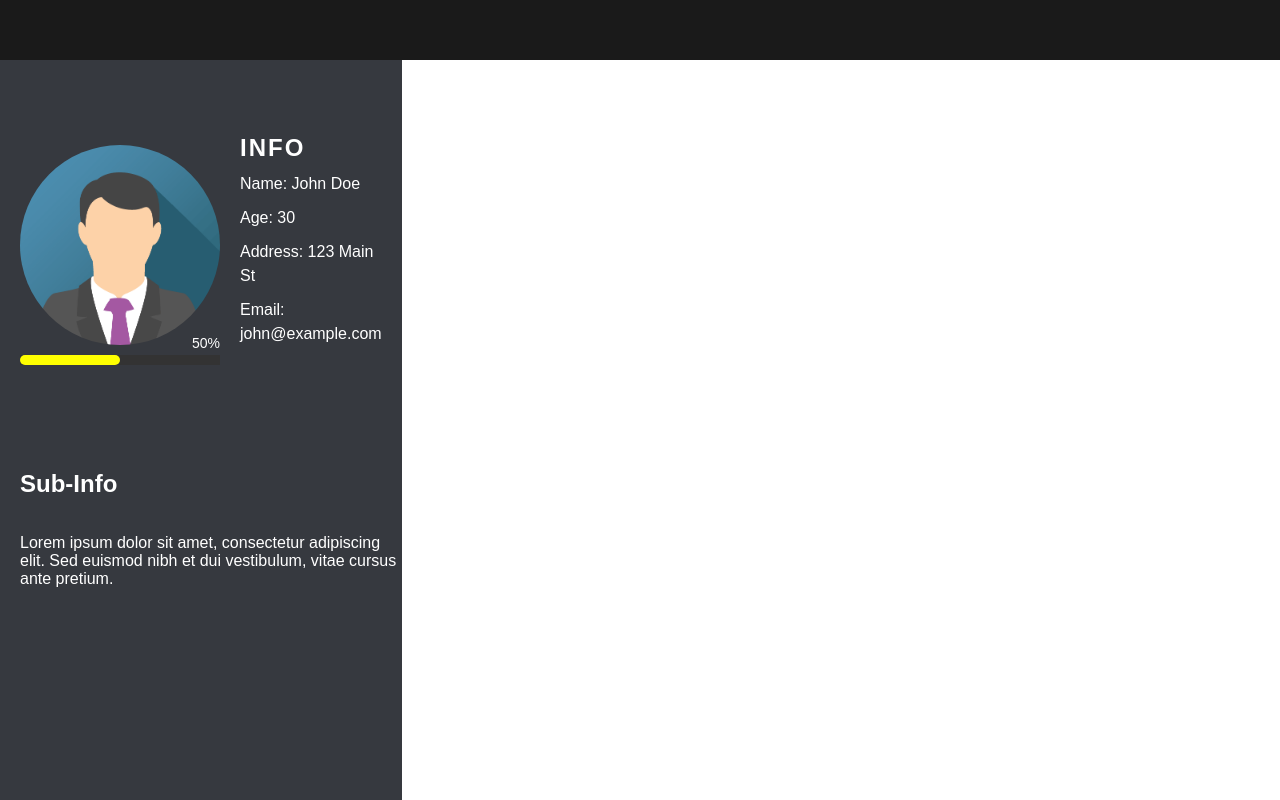
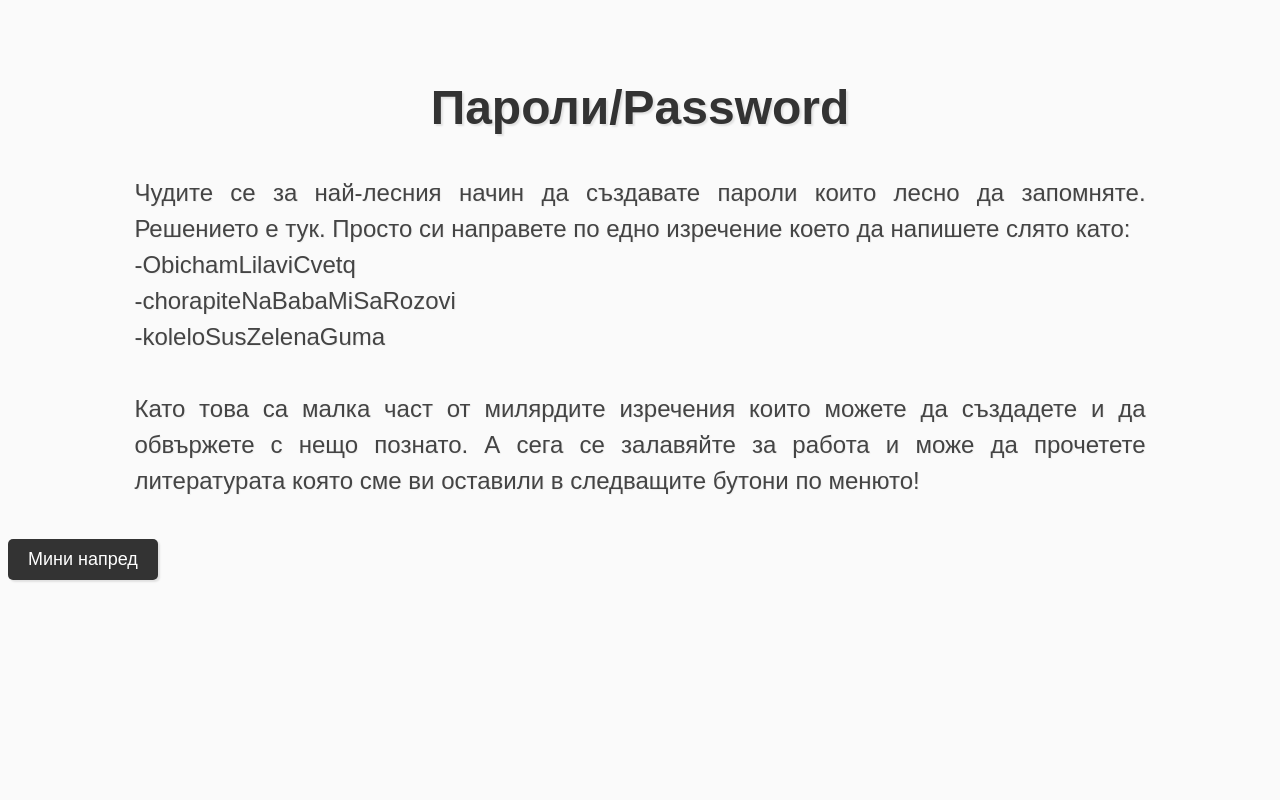
Before and after one commit to VocoPoco/PR_MASTERITE, a Django app: template tutorials/templates/tutorial2.html in a window 1280 px wide. Run offline with Django 4.2, Linux system fonts and the light colour scheme; the template is opened without the code that fills it, so the values that code supplies are empty.

Commit message:
tutorials/templates/homePage.html  tutorials/templates/tutorial2.html   tutorials/templates/tutorialPage.css

```diff
--- a/tutorials/templates/tutorial2.html
+++ b/tutorials/templates/tutorial2.html
@@ -1,74 +1,58 @@
 <!DOCTYPE html>
 <html>
 <head>
-  <title>CyberSecT</title>
-  <link rel="icon" href="Images/Logo.png">
-  <link rel="stylesheet" href="homePage.css">
-  <style>
+	<title>My Aesthetic Page</title>
+	<style>
+		body {
+			background-color: #fafafa;
+			color: #333333;
+			font-family: Arial, sans-serif;
+		}
 
-  </style>
+		h1 {
+			font-size: 48px;
+			text-align: center;
+			margin-top: 80px;
+			margin-bottom: 40px;
+			color: #333333;
+			text-shadow: 2px 2px 2px rgba(0, 0, 0, 0.1);
+		}
+
+		p {
+			font-size: 24px;
+			line-height: 1.5;
+			margin: 0 auto;
+			width: 80%;
+			text-align: justify;
+			color: #444444;
+			margin-bottom: 40px;
+			text-shadow: 1px 1px 1px rgba(0, 0, 0, 0.05);
+		}
+
+		.button {
+			display: inline-block;
+			padding: 10px 20px;
+			background-color: #333333;
+			color: #ffffff;
+			font-size: 18px;
+			text-decoration: none;
+			border-radius: 5px;
+			box-shadow: 2px 2px 2px rgba(0, 0, 0, 0.1);
+			transition: all 0.2s ease-in-out;
+		}
+
+		.button:hover {
+			background-color: #555555;
+			box-shadow: 4px 4px 4px rgba(0, 0, 0, 0.2);
+			transform: translateY(-2px);
+		}
+	</style>
 </head>
 <body>
-  <!--<div class="top-bar">
-    <div class="corner-buttons">
-      <a href="homePage.html">
-        <button>Home</button>
-      </a>
-      <a href="tutorial1.html">
-        <button>Tutorial 1</button>
-      </a>
-      <a href="tutorial2.html">
-        <button style="background-color: #6060A1;">Tutorial 2</button>
-      </a>
-      <a href="tutorial3.html">
-        <button>Tutorial 3</button>
-      </a>
-    </div>
-  </div>-->
-  <div id="left-side">
-    <div id="left-side-top">
-      <div>
-        <div style="border-radius: 100%;" onclick="window.location='profilePage.html'" class="container">
-          <img src="images/img_avatar.png" alt="">
-          <div class="overlay"></div>
-        </div>
-        <div id="progress-bar-container">
-          <div id="progress-bar"></div>
-          <div id="progress-text">0%</div>
-        </div>
-      </div>
-      <div id="info">
-        <h2>Info</h2>
-        <p>Name: John Doe</p>
-        <p>Age: 30</p>
-        <p>Address: 123 Main St</p>
-        <p>Email: john@example.com</p>
-      </div>
-    </div>
-    <div id="left-side-bottom" style="display: flex; flex-direction: column; align-items: flex-start">
-      <h2>Sub-Info</h2>
-      <p>Lorem ipsum dolor sit amet, consectetur adipiscing elit. Sed euismod nibh et dui vestibulum, vitae cursus ante pretium.</p>
-    </div>
-  </div>
-  <div id="right-side">
-  </div>
-  <script>
-    const progressBar = document.getElementById('progress-bar');
-    const progressText = document.getElementById('progress-text');
-    const progress = 50;
-    progressBar.style.width = `${progress}%`;
-    if (progress < 25) {
-      progressBar.style.backgroundColor = '#FF0000';
-    } else if (progress >= 25 && progress < 50) {
-      progressBar.style.backgroundColor = '#FFA500';
-    } else if (progress >= 50 && progress < 75) {
-      progressBar.style.backgroundColor = '#FFFF00';
-    } else if (progress >= 75 && progress != 100) {
-      progressBar.style.backgroundColor = '#008000';
-    } else if (progress == 100) {
-      progressBar.style.backgroundColor = '#66E8DB';
-    }
-    progressText.textContent = `${progress}%`;
-  </script>
+
+  <h1>Пароли/Password</h1>
+  <p>Чудите се за най-лесния начин да създавате пароли които лесно да запомняте. Решението е тук. Просто си направете по едно изречение което да напишете слято като:<br>-ObichamLilaviCvetq<br>-chorapiteNaBabaMiSaRozovi<br>-koleloSusZelenaGuma<br><br> Като това са малка част от милярдите изречения които можете да създадете и да обвържете с нещо познато. А сега се залавяйте за работа и може да прочетете литературата която сме ви оставили в следващите бутони по менюто!
+  </p>
+	<a href="phishing.html" class="button"> Мини напред</a>
 </body>
 </html>
```
Also changed, not shown: tutorials/templates/homePage.html (+5 -14 lines), tutorials/templates/tutorialPage.css (+143 -140 lines).
